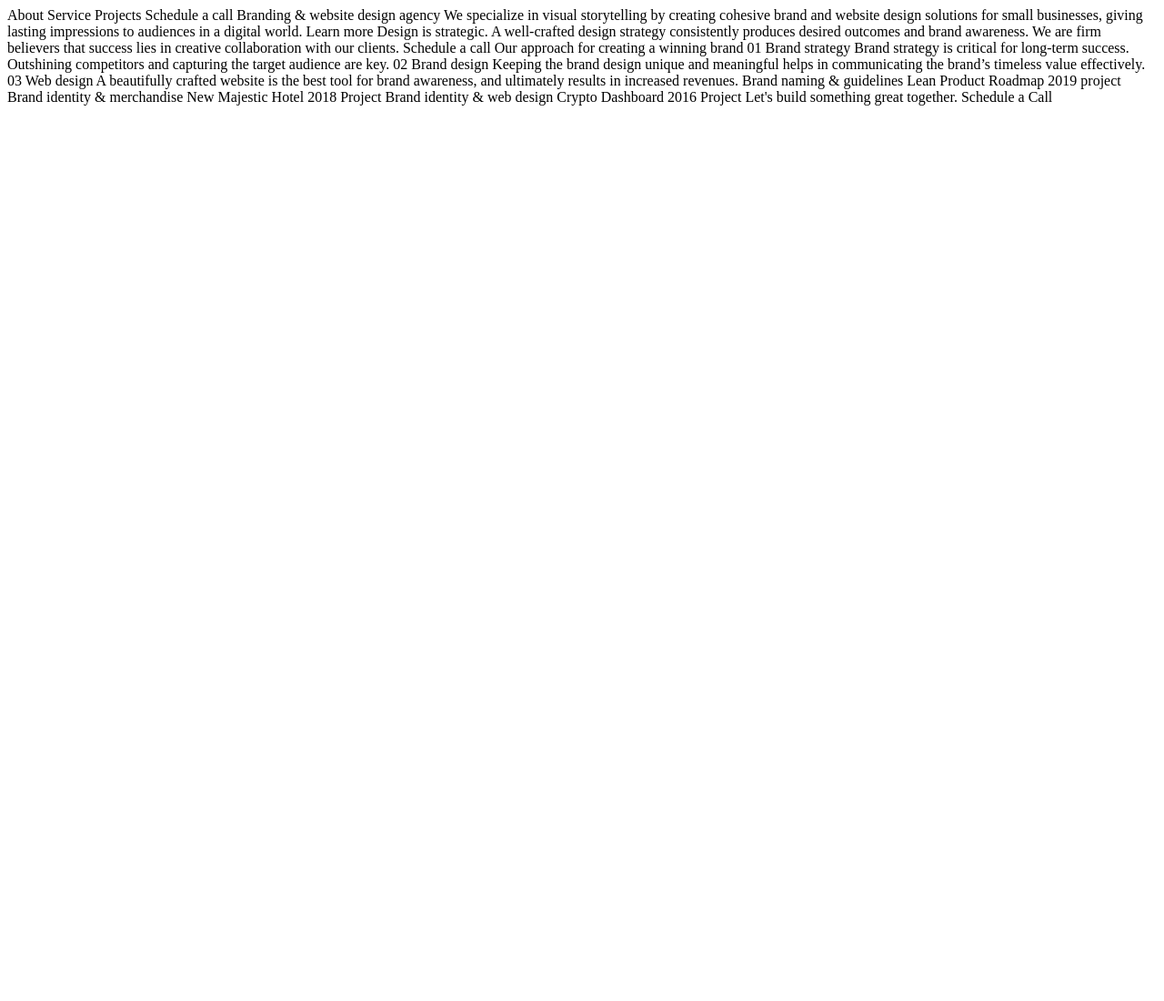
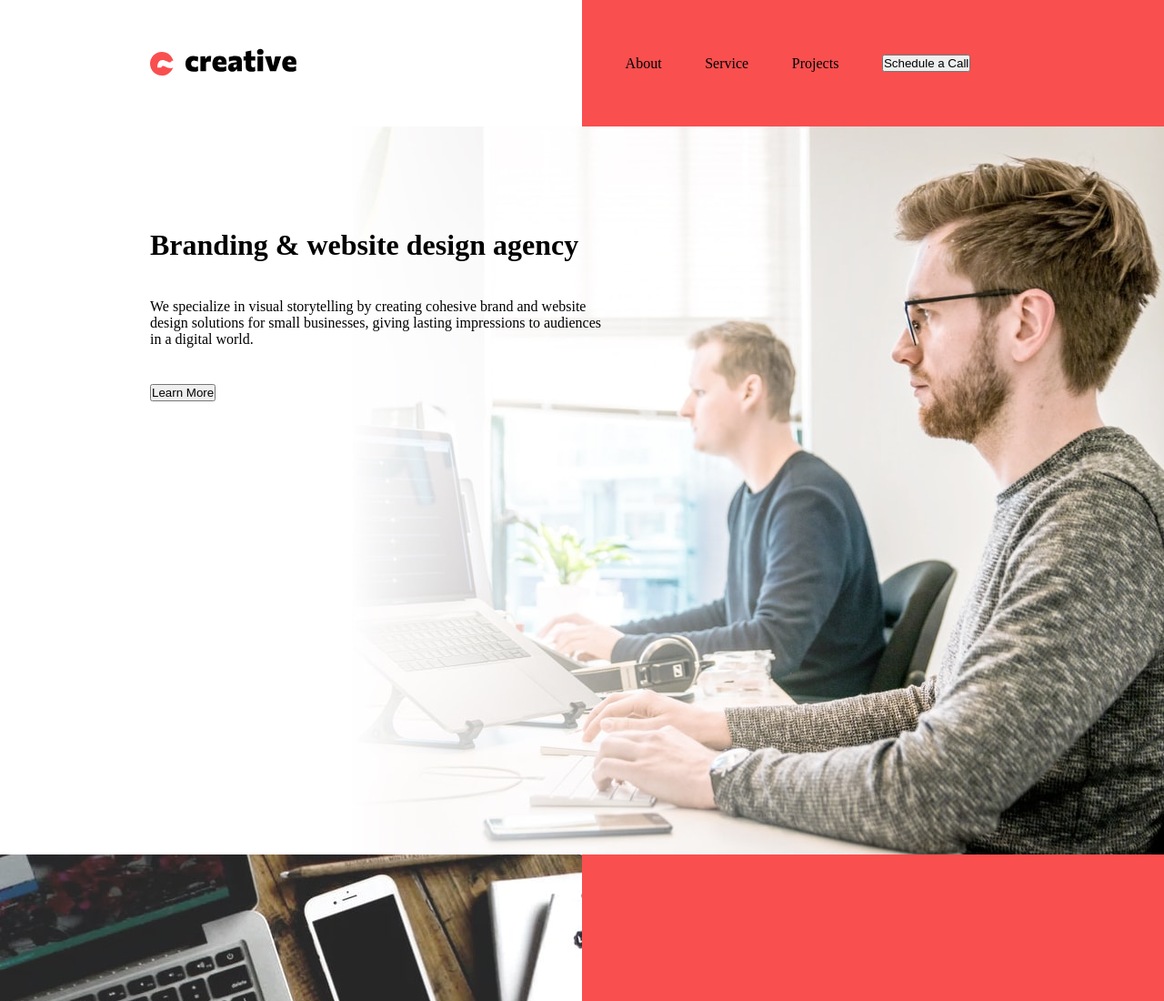
Before and after one commit to Shahbaaz92/creative-single-page-site, a plain HTML site: page index.html in a window 1280 px wide. Shown: the top 1100 px of the page at 91% size. Before the commit the page ends 800 px from the top, so only its background shows below. Drawn offline with Linux system fonts and the light colour scheme.

Commit message:
Update index.html and style.css

```diff
--- a/index.html
+++ b/index.html
@@ -1,15 +1,71 @@
 <!DOCTYPE html>
 <html lang="en">
-<head>
-  <meta charset="UTF-8">
-  <meta name="viewport" content="width=device-width, initial-scale=1.0">
+  <head>
+    <meta charset="UTF-8" />
+    <meta name="viewport" content="width=device-width, initial-scale=1.0" />
 
-  <link rel="icon" type="image/png" sizes="32x32" href="./assets/favicon-32x32.png">
+    <link
+      rel="icon"
+      type="image/png"
+      sizes="32x32"
+      href="./assets/favicon-32x32.png"
+    />
+    <link rel="stylesheet" href="style.css" />
 
-  <title>Frontend Mentor | Creative single page site</title>
-</head>
-<body>
-  About
+    <title>Frontend Mentor | Creative single page site</title>
+  </head>
+  <body>
+    <div class="main-container" id="main-container">
+      <header class="header" id="header">
+        <nav class="nav">
+          <div class="nav-img">
+            <img src="assets/desktop/logo.svg" alt="creative" />
+          </div>
+
+          <menu class="nav-links">
+            <li>About</li>
+            <li>Service</li>
+            <li>Projects</li>
+            <button>Schedule a Call</button>
+          </menu>
+        </nav>
+        <div class="hero">
+          <div class="hero-des">
+            <h1>Branding & website design agency</h1>
+            <p>
+              We specialize in visual storytelling by creating cohesive brand
+              and website design solutions for small businesses, giving lasting
+              impressions to audiences in a digital world.
+            </p>
+            <button>Learn More</button>
+          </div>
+        </div>
+      </header>
+      <main class="details" id="details">
+        <section class="detail-1">
+          <div class="detail-1-img"></div>
+          <div class="detail-1-info">
+            <div class="detail-1-info-div">
+              <h2>Design is strategic.</h2>
+              <p>
+                “A well-crafted design strategy consistently produces desired
+                outcomes and brand awareness. We are firm believers that success
+                lies in creative collaboration with our clients.”
+              </p>
+              <button>Schedule a Call</button>
+            </div>
+          </div>
+        </section>
+        <section class="detail-2"></section>
+      </main>
+      <footer></footer>
+    </div>
+
+    <script src="script.js"></script>
+  </body>
+</html>
+
+<!-- About
   Service
   Projects
 
@@ -57,6 +113,4 @@
 
   Let's build something great together.
 
-  Schedule a Call
-</body>
-</html>
+  Schedule a Call -->
--- /dev/null
+++ b/style.css
@@ -0,0 +1,90 @@
+* {
+  margin: 0;
+  padding: 0;
+}
+
+body {
+  background-color: aquamarine;
+  display: flex;
+  justify-content: center;
+}
+#main-container {
+  background-color: #ffffff;
+  max-width: 1440px;
+  width: 100vw;
+  height: 100%;
+}
+#header {
+  width: 100%;
+  display: flex;
+  flex-direction: column;
+}
+.nav {
+  width: 100%;
+
+  display: flex;
+  justify-content: space-between;
+  align-items: center;
+}
+.nav-img {
+  padding-left: 165px;
+  width: 50%;
+}
+.nav-links {
+  padding-top: 60px;
+  padding-bottom: 60px;
+  padding-right: 165px;
+  background: #f94f4f;
+  width: 50%;
+  height: auto;
+  display: flex;
+  justify-content: space-evenly;
+  align-items: center;
+}
+.nav-links li {
+  list-style: none;
+  padding: 0;
+  margin: 0;
+}
+.hero {
+  background: url("assets/desktop/image-hero.jpg");
+  background-size: contain;
+  background-repeat: no-repeat;
+  background-position: right;
+  width: 100%;
+  height: 800px;
+}
+.hero-des {
+  padding-left: 165px;
+  margin-top: 112px;
+  width: 40%;
+  display: flex;
+  flex-direction: column;
+  align-items: flex-start;
+  gap: 40px;
+}
+
+#details {
+}
+.detail-1 {
+  height: 1000px;
+  width: 100%;
+  background: #191921;
+  display: flex;
+}
+.detail-1-img {
+  background: url(assets/desktop/image-strategic.jpg), 100% 100% no-repeat;
+  background-repeat: no-repeat;
+  height: 100%;
+  width: 50%;
+}
+.detail-1-info {
+  height: 784px;
+  background-color: #f94f4f;
+  width: 50%;
+}
+
+.detail-1-info-div {
+  width: 50%;
+  padding: 200px 150px;
+}
```
Also changed, not shown: script.js (added).
